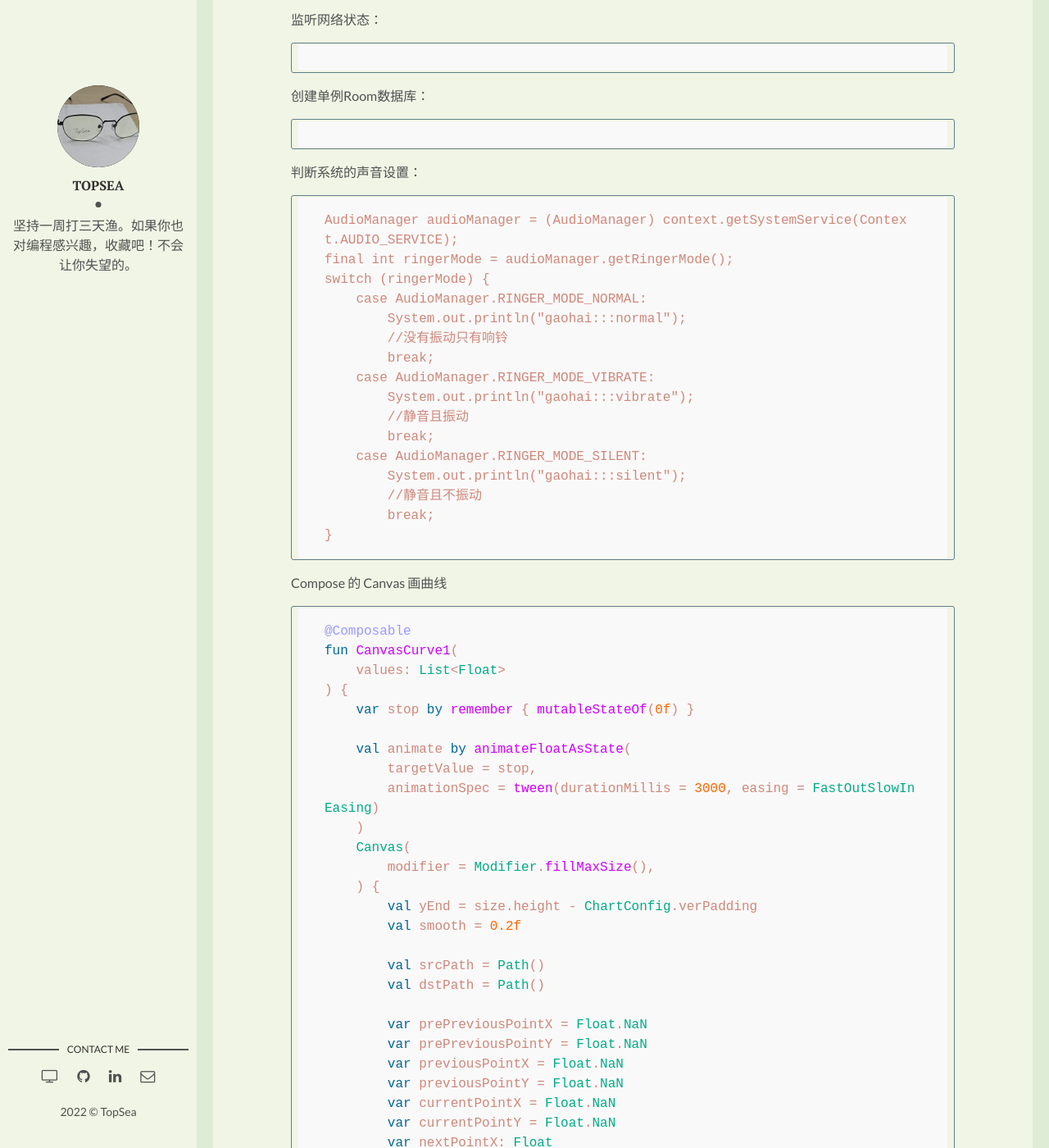
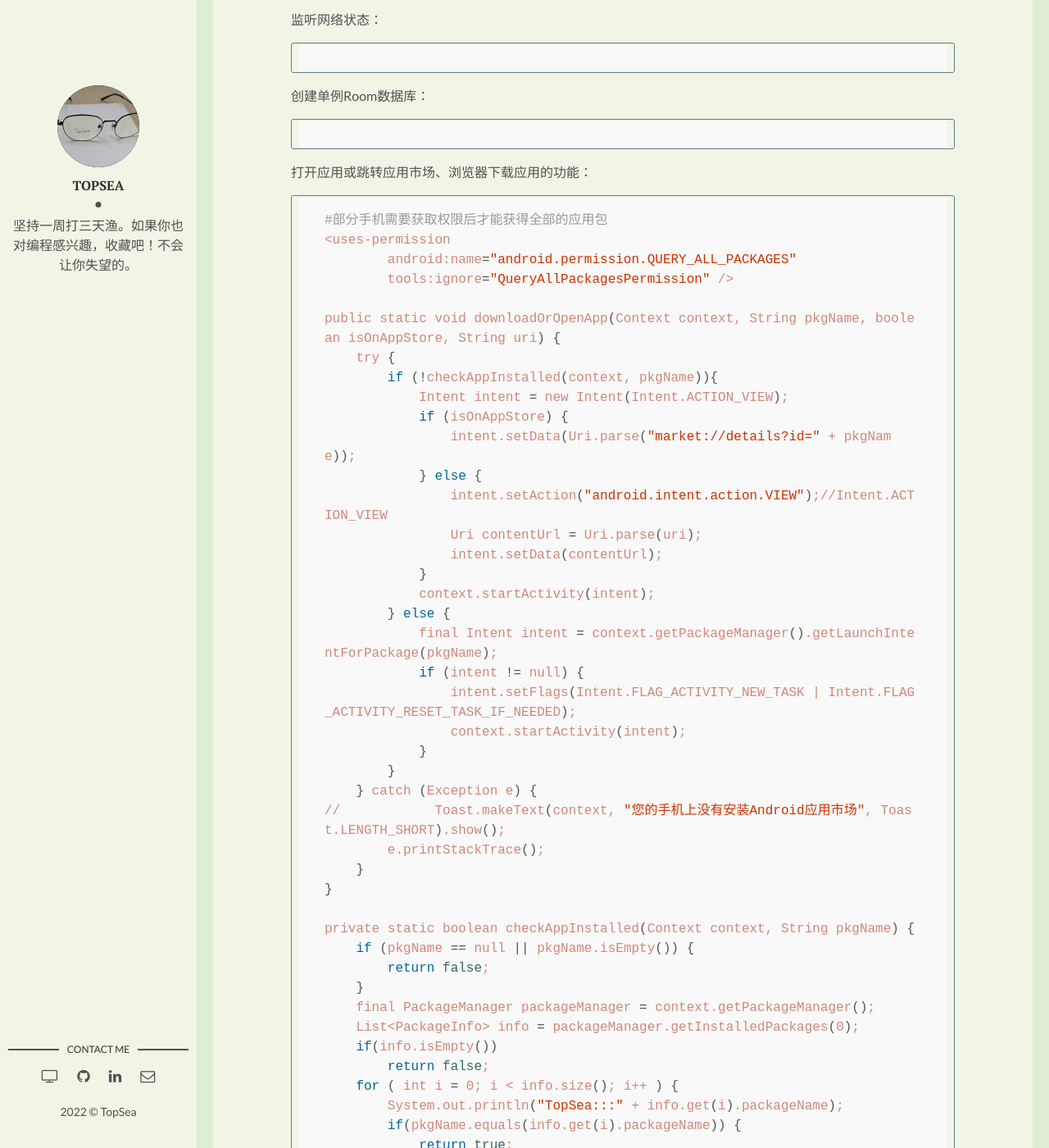
Before and after one commit to TopSea/TopSea.github.io, a Jekyll site: the page built from _posts/2021-10-23-Android-code-most-used.md, in a window 1280 px wide and 1400 px high, scrolled down 775 px. Shown: the whole window at 82% size. Built offline with Jekyll 4.4.1, drawn with Linux system fonts in a browser that asks for light colours.

Commit message:
[更新]Android常用代码添加：打开应用或跳转应用市场、浏览器下载应用的功能

```diff
--- a/_posts/2021-10-23-Android-code-most-used.md
+++ b/_posts/2021-10-23-Android-code-most-used.md
@@ -18,6 +18,56 @@ Android 常用代码
 
 创建单例Room数据库：
 ~~~kotlin
+~~~
+
+打开应用或跳转应用市场、浏览器下载应用的功能：
+~~~shell
+#部分手机需要获取权限后才能获得全部的应用包
+<uses-permission
+        android:name="android.permission.QUERY_ALL_PACKAGES"
+        tools:ignore="QueryAllPackagesPermission" />
+
+public static void downloadOrOpenApp(Context context, String pkgName, boolean isOnAppStore, String uri) {
+    try {
+        if (!checkAppInstalled(context, pkgName)){
+            Intent intent = new Intent(Intent.ACTION_VIEW);
+            if (isOnAppStore) {
+                intent.setData(Uri.parse("market://details?id=" + pkgName));
+            } else {
+                intent.setAction("android.intent.action.VIEW");//Intent.ACTION_VIEW
+                Uri contentUrl = Uri.parse(uri);
+                intent.setData(contentUrl);
+            }
+            context.startActivity(intent);
+        } else {
+            final Intent intent = context.getPackageManager().getLaunchIntentForPackage(pkgName);
+            if (intent != null) {
+                intent.setFlags(Intent.FLAG_ACTIVITY_NEW_TASK | Intent.FLAG_ACTIVITY_RESET_TASK_IF_NEEDED);
+                context.startActivity(intent);
+            }
+        }
+    } catch (Exception e) {
+//            Toast.makeText(context, "您的手机上没有安装Android应用市场", Toast.LENGTH_SHORT).show();
+        e.printStackTrace();
+    }
+}
+
+private static boolean checkAppInstalled(Context context, String pkgName) {
+    if (pkgName == null || pkgName.isEmpty()) {
+        return false;
+    }
+    final PackageManager packageManager = context.getPackageManager();
+    List<PackageInfo> info = packageManager.getInstalledPackages(0);
+    if(info.isEmpty())
+        return false;
+    for ( int i = 0; i < info.size(); i++ ) {
+        System.out.println("TopSea:::" + info.get(i).packageName);
+        if(pkgName.equals(info.get(i).packageName)) {
+            return true;
+        }
+    }
+    return false;
+}
 ~~~
 
 判断系统的声音设置：
```
